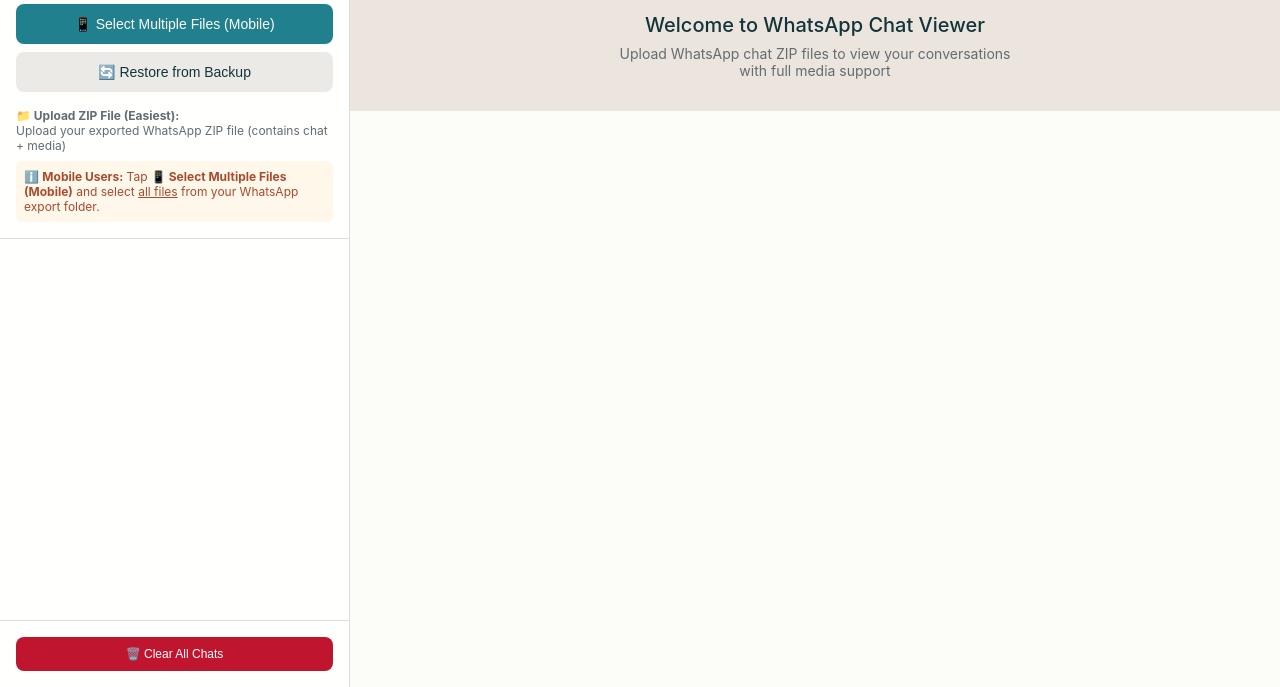
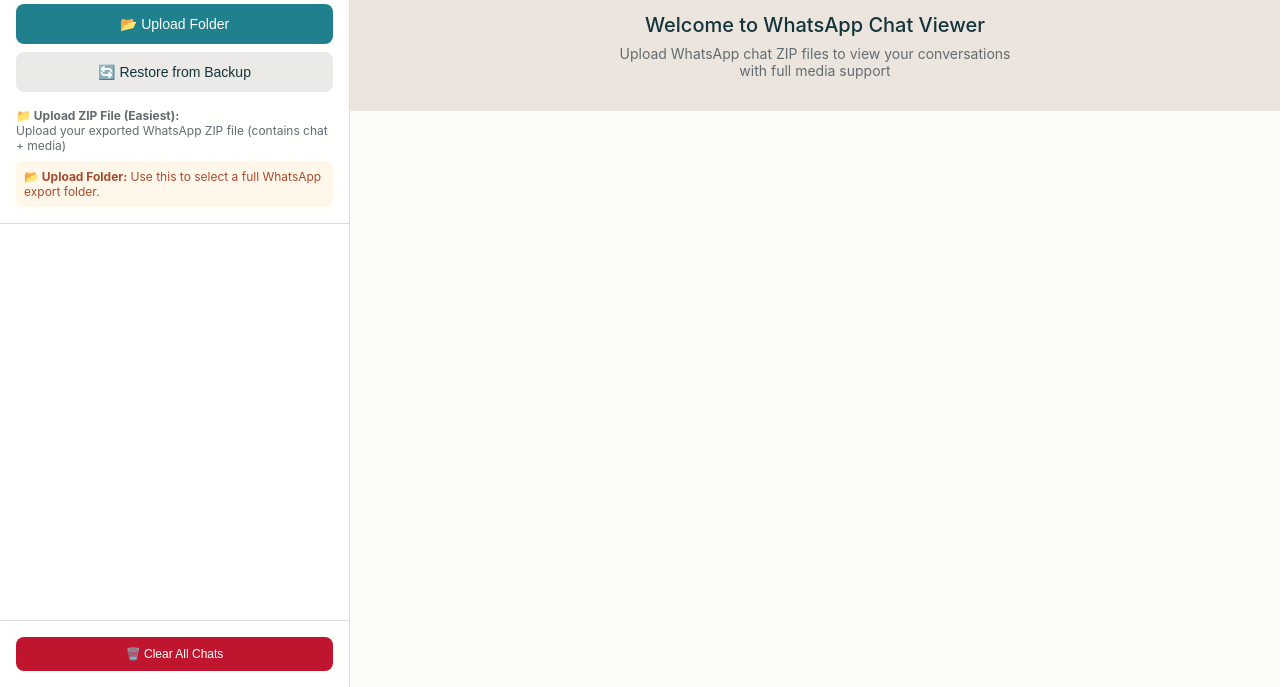
Before and after one commit to ps-ka/wtsp, a plain HTML site: page index.html in a window 1280 px wide. Shown: the part 113-800 px from the top of the page. Drawn offline with nearby package versions, Linux system fonts and the light colour scheme; a web font is replaced by a local one.

Commit message:
Update index.html

```diff
--- a/index.html
+++ b/index.html
@@ -820,8 +820,8 @@
                 <input type="file" id="fileInput" class="file-input" accept=".zip">
 <button class="upload-btn" id="uploadBtn">📁 Upload ZIP File</button>
 
-<input type="file" id="multiFileInput" class="file-input" multiple accept=".txt,.jpg,.jpeg,.png,.gif,.webp,.mp4,.mov,.avi,.mkv,.mp3,.ogg,.opus,.m4a,.wav">
-<button class="upload-btn" id="multiFileBtn">📱 Select Multiple Files (Mobile)</button>
+<input type="file" id="folderInput" class="file-input" webkitdirectory directory multiple />
+<button class="upload-btn" id="folderBtn">📂 Upload Folder</button>
 
 <input type="file" id="restoreInput" class="file-input" accept=".json">
 <button class="restore-btn" id="restoreBtn">🔄 Restore from Backup</button>
@@ -830,9 +830,9 @@
     <strong>📁 Upload ZIP File (Easiest):</strong><br>
     Upload your exported WhatsApp ZIP file (contains chat + media)
 </div>
-<div id="multiFileInstructions" style="margin-top:8px;font-size:12px;color:var(--color-warning);padding:8px;background:var(--color-bg-2);border-radius:var(--radius-sm);">
-    ℹ️ <strong>Mobile Users:</strong> Tap <b>📱 Select Multiple Files (Mobile)</b> and select <u>all files</u> from your WhatsApp export folder.<br>
-    <span id="multiFileCount"></span>
+<div id="folderInstructions" style="margin-top:8px;font-size:12px;color:var(--color-warning);padding:8px;background:var(--color-bg-2);border-radius:var(--radius-sm);">
+    <strong>📂 Upload Folder:</strong> Use this to select a full WhatsApp export folder.<br>
+    <span id="folderFileCount"></span>
 </div>
             </div>
 
```
